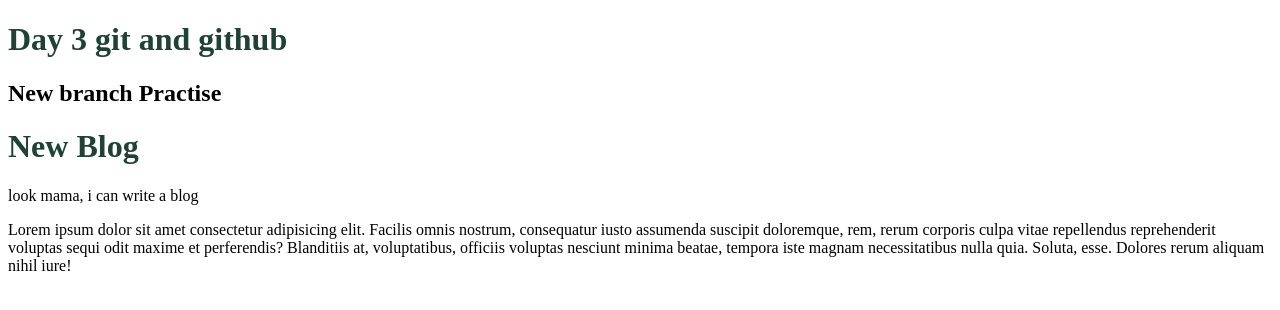
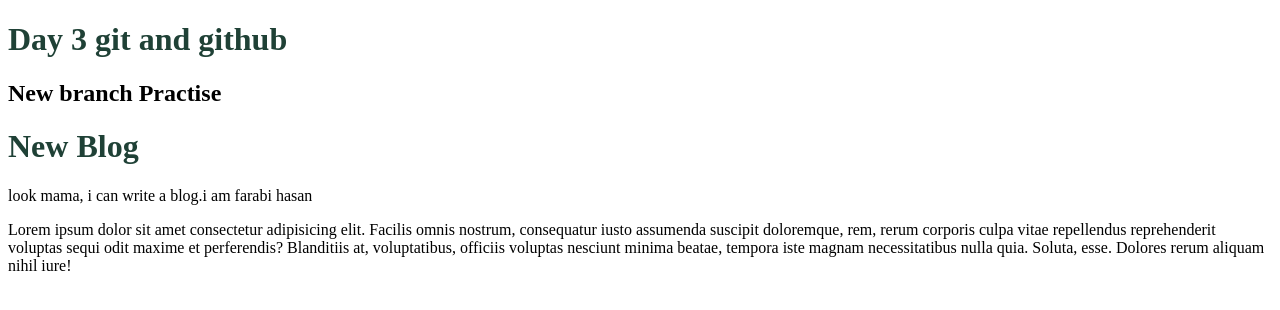
Before and after one commit to developer-munir/day3-git, a plain HTML site: page index.html in a window 1280 px wide. Drawn offline with Linux system fonts and the light colour scheme.

Commit message:
this is my another name

```diff
--- a/index.html
+++ b/index.html
@@ -12,7 +12,7 @@
     <h2>New branch Practise</h2>
     <div>
         <h1>New Blog</h1>
-        <p>look mama, i can write a blog</p>
+        <p>look mama, i can write a blog.i am farabi hasan</p>
         <p>Lorem ipsum dolor sit amet consectetur adipisicing elit. Facilis omnis nostrum, consequatur iusto assumenda suscipit doloremque, rem, rerum corporis culpa vitae repellendus reprehenderit voluptas sequi odit maxime et perferendis? Blanditiis at, voluptatibus, officiis voluptas nesciunt minima beatae, tempora iste magnam necessitatibus nulla quia. Soluta, esse. Dolores rerum aliquam nihil iure!</p>
     </div>
 </body>
```
